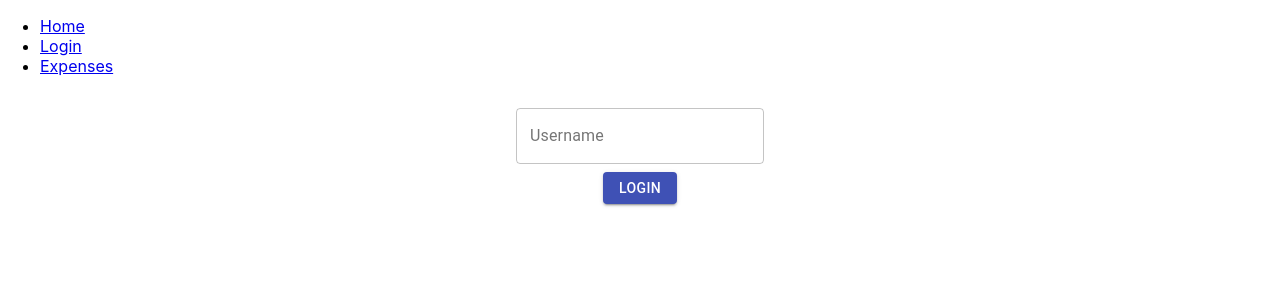
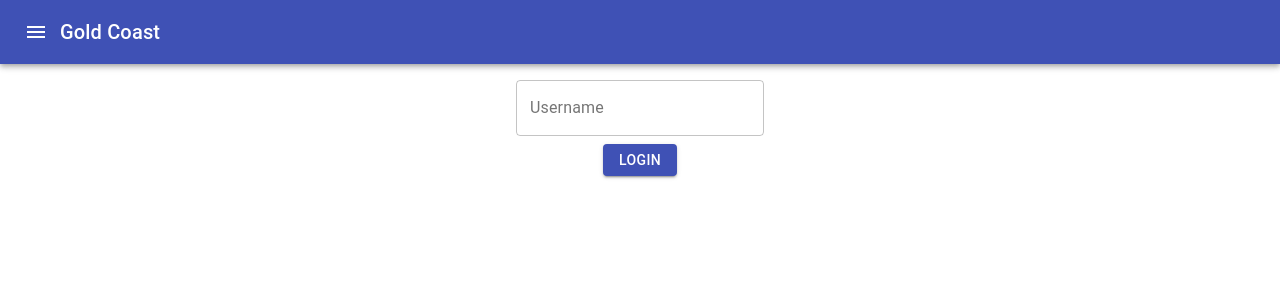
Before and after one commit to kamalarieff/react-gold-coast, a React (Create React App) app: page /login in a window 1280 px wide. Shown: the top 300 px of the page. Built offline with nearby package versions, Linux system fonts and the light colour scheme.

Commit message:
Add header component

```diff
--- a/src/App.js
+++ b/src/App.js
@@ -8,6 +8,7 @@ import {
 } from "react-router-dom";
 import Home from "./Home";
 import Login from "./Login";
+import Header from "./Header";
 import { ExpensePage } from "./Expense";
 
 import { Query } from "react-apollo";
@@ -48,19 +49,7 @@ function App() {
   return (
     <Router>
       <div>
-        <nav>
-          <ul>
-            <li>
-              <Link to="/">Home</Link>
-            </li>
-            <li>
-              <Link to="/login">Login</Link>
-            </li>
-            <li>
-              <Link to="/expenses">Expenses</Link>
-            </li>
-          </ul>
-        </nav>
+        <Header />
         <Switch>
           <ProtectedRoute exact path="/" component={Home} />
           <ProtectedRoute path="/expenses" component={ExpensePage} />
--- /dev/null
+++ b/src/Header.js
@@ -0,0 +1,57 @@
+import React from "react";
+import { Link } from "react-router-dom";
+import AppBar from "@material-ui/core/AppBar";
+import Toolbar from "@material-ui/core/Toolbar";
+import Typography from "@material-ui/core/Typography";
+import IconButton from "@material-ui/core/IconButton";
+import Drawer from "@material-ui/core/Drawer";
+import List from "@material-ui/core/List";
+import ListItem from "@material-ui/core/ListItem";
+import ListItemIcon from "@material-ui/core/ListItemIcon";
+import Icon from "@mdi/react";
+import { mdiMenu, mdiHome, mdiSquareIncCash } from "@mdi/js";
+
+const Header = () => {
+  const [open, setOpen] = React.useState(false);
+
+  const toggleDrawer = () => setOpen(!open);
+
+  return (
+    <AppBar position="static">
+      <Toolbar>
+        <IconButton
+          onClick={toggleDrawer}
+          edge="start"
+          color="inherit"
+          aria-label="Menu"
+        >
+          <Icon path={mdiMenu} size={1} color="white" />
+        </IconButton>
+        <Typography variant="h6">Gold Coast</Typography>
+      </Toolbar>
+      <Drawer open={open} onClose={toggleDrawer}>
+        <List>
+          {[
+            {
+              text: "Home",
+              path: "/",
+              icon: <Icon path={mdiHome} size={1} color="black" />
+            },
+            {
+              text: "Expenses",
+              path: "/expenses",
+              icon: <Icon path={mdiSquareIncCash} size={1} color="black" />
+            }
+          ].map(item => (
+            <ListItem button key={item.text}>
+              <ListItemIcon>{item.icon}</ListItemIcon>
+              <Link to={item.path}>{item.text}</Link>
+            </ListItem>
+          ))}
+        </List>
+      </Drawer>
+    </AppBar>
+  );
+};
+
+export default Header;
```
